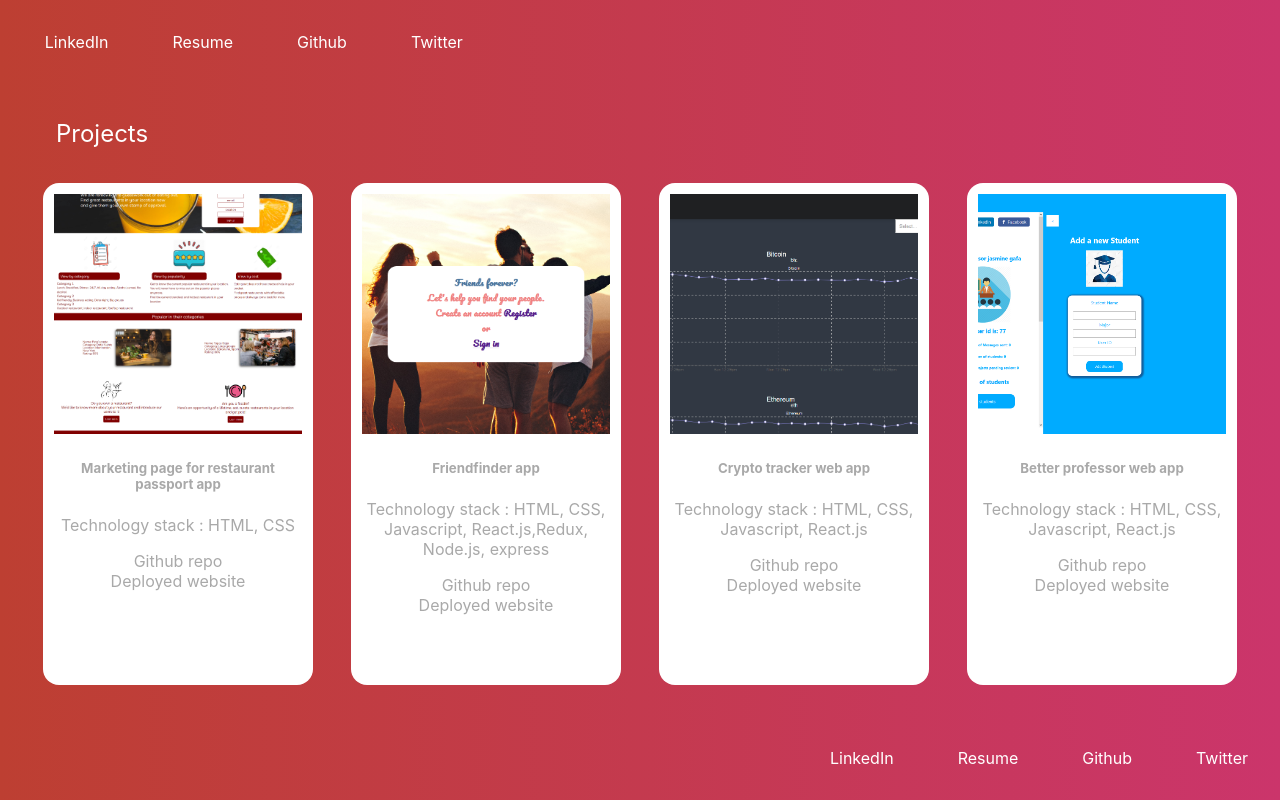
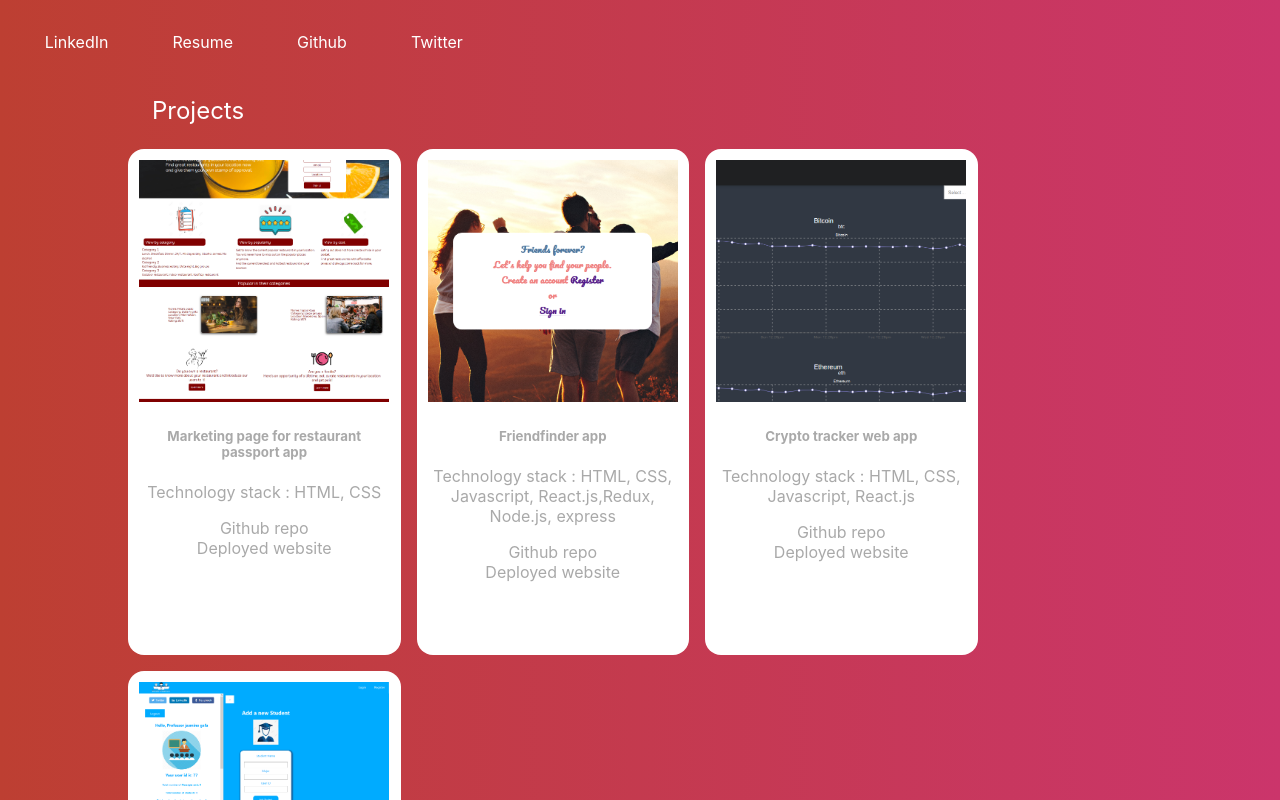
Before and after one commit to awuorm/portfolio-using-react, a React (Create React App) app: page /projects in a window 1280 px wide. Shown: the top 800 px of the page. Built offline with nearby package versions, Linux system fonts and the light colour scheme.

Commit message:
fixing projects scrollbar

```diff
--- a/src/Components/Footer.js
+++ b/src/Components/Footer.js
@@ -6,7 +6,7 @@ const FooterNav = styled.nav`
   display: flex;
   justify-content:flex-end;
   align-items: center;
-  width: 100%;
+  width: 98%;
 `;
 
 const FooterAnchor = styled.a`
--- a/src/Components/SecondProfile.js
+++ b/src/Components/SecondProfile.js
@@ -10,6 +10,7 @@ max-width:50%;
 const ProfileStyles = styled.div`
 display: flex;
 justify-content: space-between;
+width:80vw;
 `;
 
 const SecondProfile = () => {
--- a/src/styles.js
+++ b/src/styles.js
@@ -1,7 +1,7 @@
 import styled from "styled-components";
 
 export const StyledProjectsTitle = styled.div`
-  width: 95vw;
+  width: 80vw;
   height: 10%;
   padding: 1 em;
   margin-bottom: 0.5em;
@@ -21,11 +21,11 @@ export const StyledProjects = styled.div`
   display: grid;
   grid-template-columns: repeat(auto-fill, minmax(260px, 1fr));
   grid-gap: 1em;
-  width: 100%;
+  /* width: 100%; */
   div {
     background: white;
     padding: 0.7em;
-    margin: 0.7em;
+    /* margin: 0.7em; */
     border-radius: 1em;
     color: darkgray;
     img {
```
